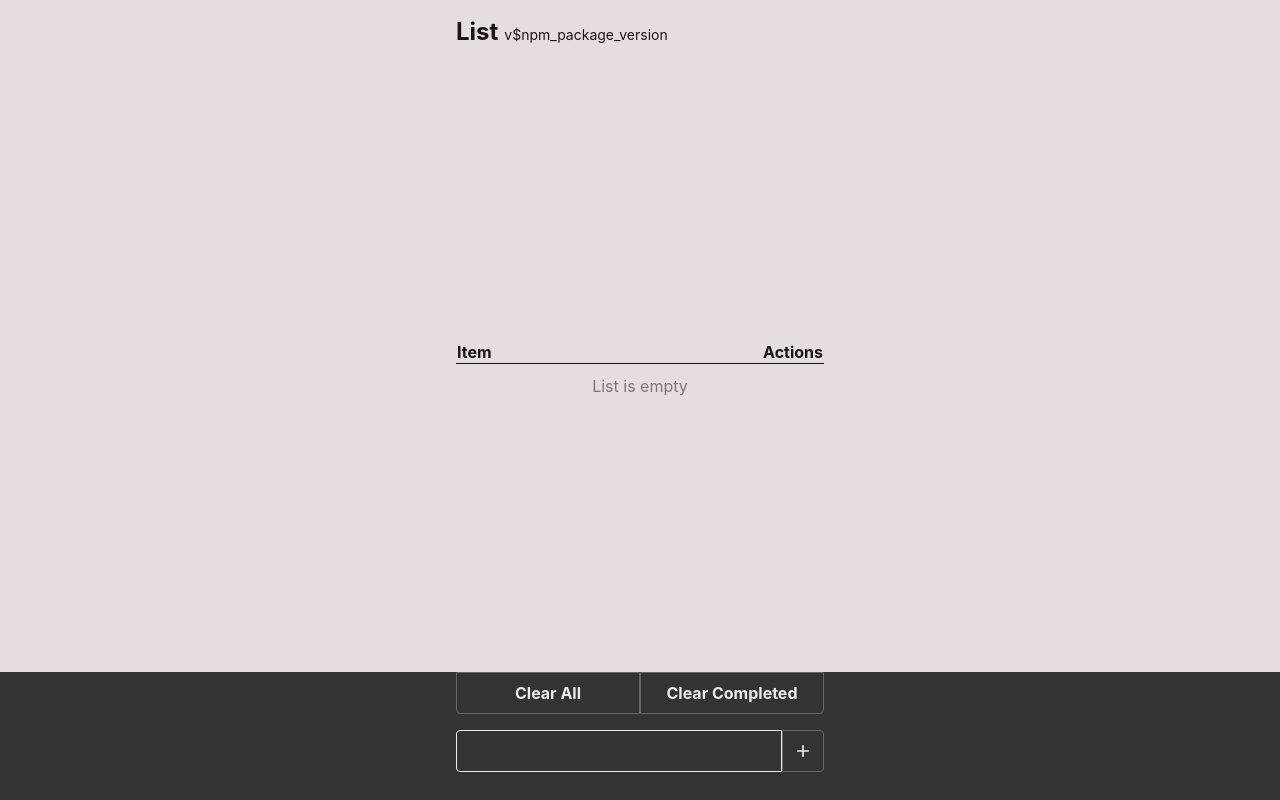
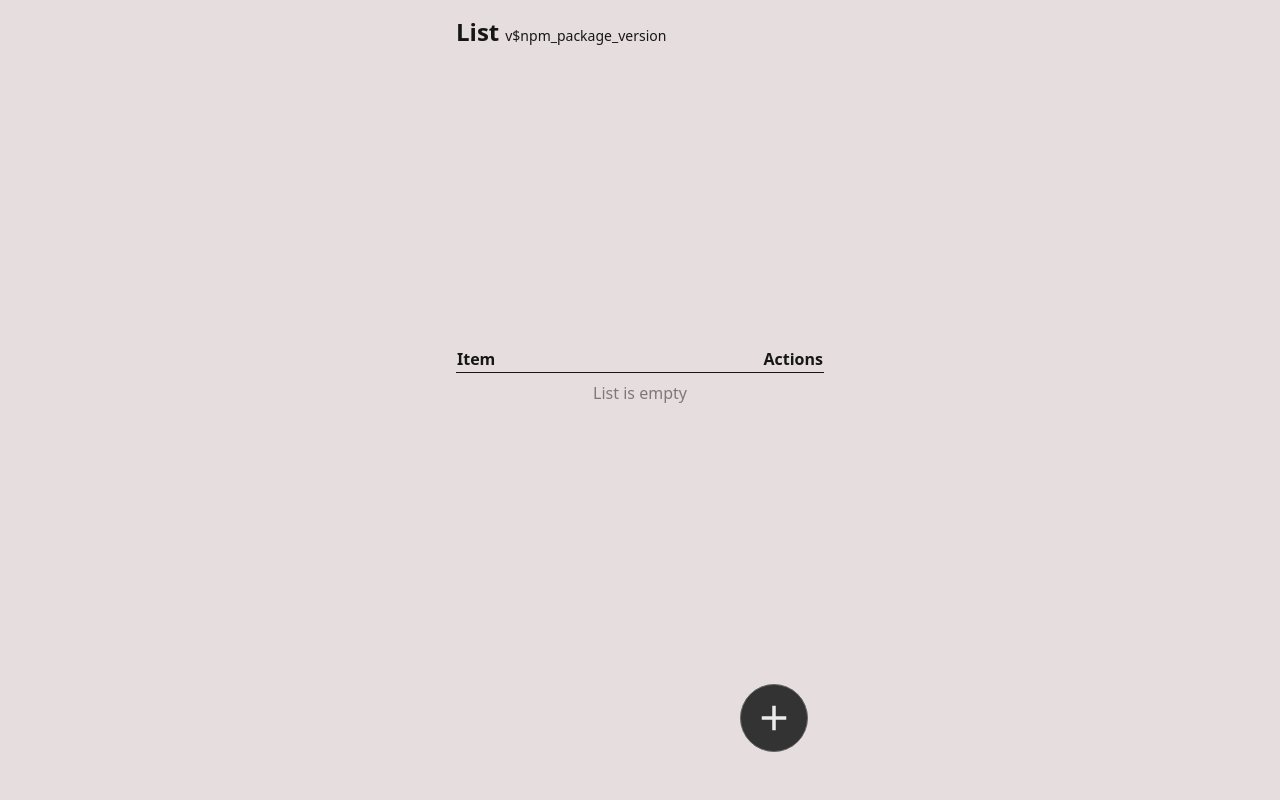
Before and after one commit to bpander/list, a React (Create React App) app: page / in a window 1280 px wide. Built offline with nearby package versions, Linux system fonts and the light colour scheme.

Commit message:
Adds tailwindcss and a few ergonomic improvements

```diff
--- a/src/App.tsx
+++ b/src/App.tsx
@@ -33,7 +33,7 @@ function App() {
     return (
         <Provider store={store}>
             <div className="wrapper py-4 flex items-baseline">
-                <h1 className="m-0 text-2xl">
+                <h1 className="m-0 text-2xl font-bold">
                     <NavLink to={RouteName.List}>
                         List
                     </NavLink>
--- a/src/components/List.css
+++ /dev/null
@@ -1,9 +0,0 @@
-
-.list__footer {
-  position: fixed;
-  bottom: 0;
-  width: 100%;
-  left: 0;
-  background: #333;
-  color: rgb(255 255 255 / 0.9);
-}
--- a/src/components/List.tsx
+++ b/src/components/List.tsx
@@ -5,9 +5,10 @@ import { Item, ItemStatus } from 'models/Item'
 import { moveTo } from 'lib/moveTo'
 import { toEntries } from 'lib/toEntries'
 import { AddIcon } from 'icons/AddIcon'
-import './List.css'
+import { ArrowForwardIcon } from 'icons/ArrowForwardIcon'
+import { KeyboardArrowDownIcon } from 'icons/KeyboardArrowDownIcon'
 
-const FOOTER_HEIGHT = 128
+const FOOTER_HEIGHT = 74
 
 interface SortableListContextValue<T> {
   draggedItem: T | null
@@ -147,8 +148,25 @@ const keyExtractor = (item: Item) => item.id
 export const List: React.FC = () => {
   const dispatch = useRootDispatch()
   const items = useRootSelector(s => s.item.list)
+
   const [stagedItem, setStagedItem] = useState('')
+  const [expanded, setExpanded] = useState(false)
+
   const mainRef = useRef<HTMLElement>(null)
+  const inputRef = useRef<HTMLInputElement>(null)
+
+  useEffect(() => {
+    if (!expanded) return
+    inputRef.current?.focus()
+    const clickAwayListener = (e: MouseEvent) => {
+      if (e.target instanceof Element && (e.target.closest('.list__footer') || e.target.closest('.fab'))) {
+        return
+      }
+      setExpanded(false)
+    }
+    window.addEventListener('click', clickAwayListener)
+    return () => window.removeEventListener('click', clickAwayListener)
+  }, [expanded])
 
   const onSubmit = useMemo((): FormEventHandler => async (e) => {
     e.preventDefault()
@@ -197,7 +215,7 @@ export const List: React.FC = () => {
   return (
     <>
       <main ref={mainRef} className="wrapper flex items-center grow" style={{ paddingBottom: FOOTER_HEIGHT }}>
-        <div className='w-full pb-8 relative'>
+        <div className='w-full pb-8'>
           <table className="table">
             <thead>
               <tr>
@@ -215,30 +233,54 @@ export const List: React.FC = () => {
               />
             </tbody>
           </table>
-          {!items.length && (
-            <div className='text-center opacity-50 py-3 absolute w-full'>List is empty</div>
+          {!items.length ? (
+            <div className='text-center opacity-50 py-2'>List is empty</div>
+          ) : (
+            <div className='flex -m-0.5 pt-4'>
+              <div className='w-1/2 p-0.5'>
+                <button
+                  className='button w-full'
+                  onClick={() => dispatch(clearAll(undefined))}
+                >
+                  Clear All
+                </button>
+              </div>
+              <div className='w-1/2 p-0.5'>
+                <button
+                  className='button w-full'
+                  onClick={() => dispatch(clearCompleted(undefined))}
+                >
+                  Clear Completed
+                </button>
+              </div>
+            </div>
           )}
         </div>
       </main>
-      <footer className='list__footer'>
+      <div className='wrapper sticky bottom-12'>
+        <button
+          onClick={() => setExpanded(!expanded)}
+          className={`fab button rounded-full absolute right-8 bottom-0 transition-transform ease-out p-3 ${expanded ? '-translate-y-8' : ''}`}
+        >
+          <span className='pointer-events-none'>
+            {expanded ? (
+              <KeyboardArrowDownIcon />
+            ) : (
+              <AddIcon />
+            )}
+          </span>
+        </button>
+      </div>
+      <footer
+        className={`list__footer transition-transform ease-out ${expanded ? 'expanded' : ''}`}
+        aria-hidden={!expanded}
+      >
         <div className='wrapper' style={{ height: FOOTER_HEIGHT }}>
-          <div className='flex'>
-            <div className='w-1/2'>
-              <button className='button w-full rounded-bl' onClick={() => dispatch(clearAll(undefined))}>
-                Clear All
-              </button>
-            </div>
-            <div className='w-1/2'>
-              <button className='button w-full rounded-br' onClick={() => dispatch(clearCompleted(undefined))}>
-                Clear Completed
-              </button>
-            </div>
-          </div>
-
           <form onSubmit={onSubmit} className='pt-4 flex'>
             <label className='flex flex-col w-full'>
               <span className='sr-only'>Item</span>
               <input
+                ref={inputRef}
                 type="text"
                 value={stagedItem}
                 onChange={e => setStagedItem(e.currentTarget.value)}
@@ -246,9 +288,11 @@ export const List: React.FC = () => {
               />
             </label>
 
-            <button type="submit" className='button rounded-r'>
-              <AddIcon />
-            </button>
+            <div>
+              <button type="submit" className='button rounded-r'>
+                <ArrowForwardIcon />
+              </button>
+            </div>
           </form>
         </div>
       </footer>
--- a/src/icons/AddIcon.tsx
+++ b/src/icons/AddIcon.tsx
@@ -1,6 +1,6 @@
 
-export const AddIcon = () => (
-  <svg xmlns="http://www.w3.org/2000/svg" height="20px" viewBox="0 -960 960 960" width="20px" fill="currentColor">
+export const AddIcon = (props: { width?: number, height?: number }) => (
+  <svg xmlns="http://www.w3.org/2000/svg" height="42px" viewBox="0 -960 960 960" width="42px" fill="currentColor" {...props}>
     <path d="M440-440H200v-80h240v-240h80v240h240v80H520v240h-80v-240Z"/>
   </svg>
 )
--- /dev/null
+++ b/src/icons/ArrowForwardIcon.tsx
@@ -0,0 +1,6 @@
+
+export const ArrowForwardIcon = () => (
+  <svg xmlns="http://www.w3.org/2000/svg" height="20px" viewBox="0 -960 960 960" width="20px" fill="currentColor">
+    <path d="M647-440H160v-80h487L423-744l57-56 320 320-320 320-57-56 224-224Z"/>
+  </svg>
+)
--- /dev/null
+++ b/src/icons/KeyboardArrowDownIcon.tsx
@@ -0,0 +1,6 @@
+
+export const KeyboardArrowDownIcon = () => (
+  <svg xmlns="http://www.w3.org/2000/svg" height="42px" viewBox="0 -960 960 960" width="42px" fill="currentColor">
+    <path d="M480-344 240-584l56-56 184 184 184-184 56 56-240 240Z"/>
+  </svg>
+)
--- a/src/index.css
+++ b/src/index.css
@@ -1,26 +1,11 @@
-html, body {
-  height: 100%;
-}
-
-html {
-  box-sizing: border-box;
-}
-*, *:before, *:after {
-  box-sizing: inherit;
-}
+@tailwind base;
+@tailwind components;
+@tailwind utilities;
 
 body {
-  margin: 0;
-  font-family: -apple-system, BlinkMacSystemFont, 'Segoe UI', 'Roboto', 'Oxygen',
-    'Ubuntu', 'Cantarell', 'Fira Sans', 'Droid Sans', 'Helvetica Neue',
-    sans-serif;
-  -webkit-font-smoothing: antialiased;
-  -moz-osx-font-smoothing: grayscale;
   background-color: #e6ddde;
   color: rgb(0 0 0 / 0.9);
 }
-
-svg { display: block; }
 
 #root {
   min-height: 100%;
@@ -29,6 +14,7 @@ svg { display: block; }
   flex-direction: column;
 }
 
+@layer components {
   .input {
     color: inherit;
     background-color: transparent;
@@ -41,16 +27,15 @@ svg { display: block; }
   }
 
   .input:focus {
-  box-shadow: 0 0 4px 1px rgb(255 255 255 / 0.9);
+    box-shadow: 0 0 0 2px rgb(255 255 255 / 0.8);
     outline: none;
   }
 
   .checkbox {
     appearance: none;
-  -webkit-tap-highlight-color:  rgba(255, 255, 255, 0);
+    -webkit-tap-highlight-color: rgba(255, 255, 255, 0);
     background-color: transparent;
     font: inherit;
-  color: currentColor;
     width: 1.375em;
     height: 1.375em;
     margin: 0;
@@ -70,7 +55,7 @@ svg { display: block; }
   }
 
   .checkbox::before {
-  content: "✔";
+    content: "✓";
     opacity: 0;
     transform: scale(0.5);
     transition: transform 60ms ease-out, opacity 60ms;
@@ -91,4 +76,48 @@ svg { display: block; }
     border: 1px solid #666;
     color: rgb(255 255 255 / 0.9);
     cursor: pointer;
+    transition: opacity 100ms;
   }
+
+  .button:disabled {
+    cursor: default;
+    opacity: 0.5;
+  }
+
+  .wrapper {
+    width: 100%;
+    max-width: 400px;
+    margin: 0 auto;
+    padding-left: 16px;
+    padding-right: 16px;
+  }
+
+  .table {
+    border-collapse: collapse;
+    width: 100%;
+  }
+
+  .table th {
+    font-weight: bold;
+    text-align: left;
+  }
+
+  .table td,
+  .table th {
+    border-bottom: 1px solid currentColor;
+  }
+}
+
+.list__footer {
+  position: fixed;
+  bottom: 0;
+  width: 100%;
+  left: 0;
+  background: #333;
+  color: rgb(255 255 255 / 0.9);
+  transform: translateY(100%);
+}
+
+.list__footer.expanded {
+  transform: translateY(0);
+}
--- a/src/index.tsx
+++ b/src/index.tsx
@@ -1,7 +1,6 @@
 import React from 'react';
 import ReactDOM from 'react-dom/client';
 import './index.css';
-import './styles/utilities.css';
 import App from './App';
 import * as serviceWorker from './serviceWorker';
 
--- a/src/styles/utilities.css
+++ /dev/null
@@ -1,103 +0,0 @@
-
-.wrapper {
-    width: 100%;
-    max-width: 400px;
-    margin: 0 auto;
-    padding-left: 16px;
-    padding-right: 16px;
-}
-
-.table {
-    border-collapse: collapse;
-    width: 100%;
-}
-
-.table th {
-    font-weight: bold;
-    text-align: left;
-}
-
-.table td, .table th {
-    border-bottom: 1px solid currentColor;
-}
-
-.w-1\/2 { width: 50%; }
-.w-full { width: 100%; }
-
-.flex { display: flex; }
-
-.flex-col { flex-direction: column; }
-
-.items-center { align-items: center; }
-.items-baseline { align-items: baseline; }
-
-.grow { flex-grow: 1; }
-
-.m-0 { margin: 0; }
-.ml-1\.5 { margin-left: 0.375rem; }
-.mr-2 { margin-right: 0.5rem; }
-
-.p-0 { padding: 0; }
-.p-1 { padding: 0.25rem; }
-.py-3 {
-    padding-top: 0.75rem;
-    padding-bottom: 0.75rem;
-}
-.py-4 {
-    padding-top: 1rem;
-    padding-bottom: 1rem;
-}
-.pt-4 { padding-top: 1rem; }
-.pb-8 { padding-bottom: 2rem; }
-
-.font-bold { font-weight: bold; }
-
-.text-center { text-align: center; }
-
-.text-sm {
-    font-size: 0.875rem;
-    line-height: 1.25rem;
-}
-
-.text-xl {
-    font-size: 1.25rem;
-    line-height: 1.75rem;
-}
-
-.text-2xl {
-    font-size: 1.5rem;
-    line-height: 2rem;
-}
-
-.opacity-50 { opacity: 0.5; }
-
-.cursor-grab { cursor: grab; }
-.cursor-grabbing { cursor: grabbing; }
-
-.touch-none { touch-action: none; }
-
-.rounded-r-none	{
-    border-top-right-radius: 0px;
-    border-bottom-right-radius: 0px;
-}
-.rounded-r {
-    border-top-right-radius: 0.25rem;
-    border-bottom-right-radius: 0.25rem;
-}
-.rounded-bl	{ border-bottom-left-radius: 0.25rem; }
-.rounded-br { border-bottom-right-radius: 0.25rem; }
-
-.absolute { position: absolute; }
-.relative { position: relative; }
-
-.sr-only {
-    position: absolute;
-    width: 1px;
-    height: 1px;
-    padding: 0;
-    margin: -1px;
-    overflow: hidden;
-    clip: rect(0, 0, 0, 0);
-    white-space: nowrap;
-    border-width: 0;
-}
--- /dev/null
+++ b/tailwind.config.js
@@ -0,0 +1,10 @@
+/** @type {import('tailwindcss').Config} */
+module.exports = {
+  content: [
+    "./src/**/*.{js,jsx,ts,tsx}",
+  ],
+  theme: {
+    extend: {},
+  },
+  plugins: [],
+}
```
Lines whose indentation alone changed are shown as unchanged.
